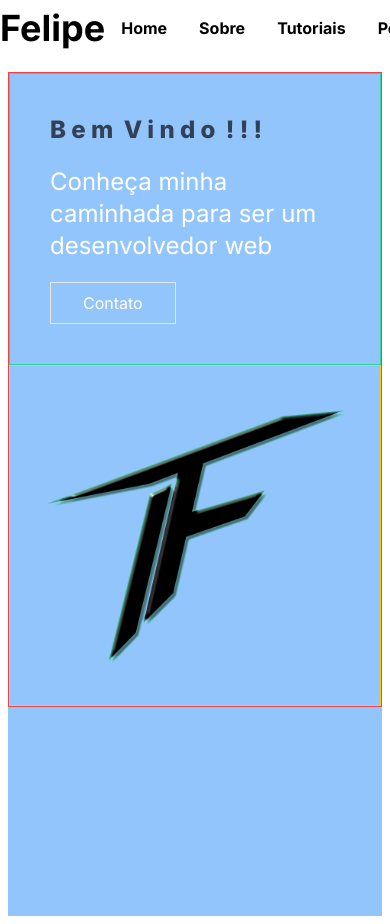
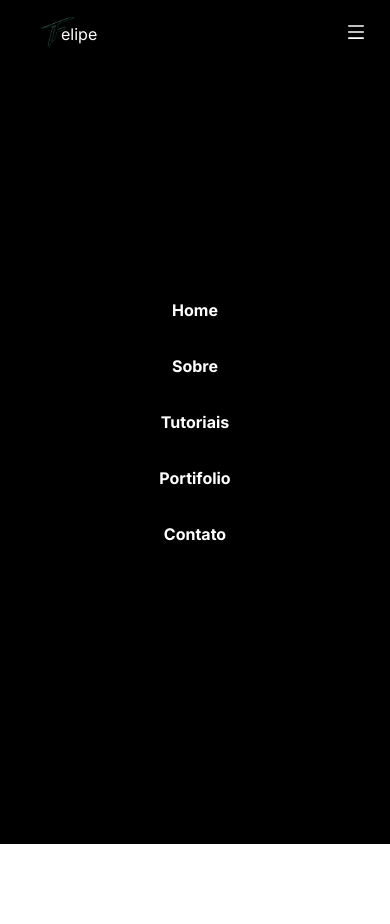
Before and after one commit to fsdFelipe/fsdclient2024, a Next.js app: page / in a window 390 px wide. After the commit the page ends 844 px from the top, so only its background shows below. Built offline with nearby package versions, Linux system fonts and the light colour scheme.

Commit message:
Adicionado menu mobile

```diff
--- a/components/Hero.tsx
+++ b/components/Hero.tsx
@@ -8,13 +8,14 @@ import {
 import { motion } from 'framer-motion'
 import AnimatedTitle from './animations/AnimatedTitle';
 import Link from 'next/link';
+import DrawImg from './animations/DrawImg';
 
 const Hero: React.FC = () => {
     return (
-        <section className='w-full bg-blue-300 min-h-screen mt-16 lg:mt-0 items-center justify-center lg:p-12'>
-            <div className='w-full lg:flex items-center justify-center text-white border-[1px] border-red-500'>
-                <div className='w-full flex-col lg:w-1/2 p-8 items-center justify-center border-[1px] border-emerald-400'>
-                    <div className='p-2 text-white'>
+        <section className='w-full bg-blue-300 min-h-[40vh] mt-16 lg:mt-0 items-center justify-center lg:p-12'>
+            <div className='w-full lg:flex items-center justify-center text-white p-8'>
+                <div className='w-full flex-col h-full p-4 lg:w-1/2 items-center justify-center'>
+                    <div className='text-white'>
                         <AnimatedTitle text="Bem Vindo !!!" />
                         <motion.p
                             initial={{ opacity: 0 }}
@@ -25,7 +26,7 @@ const Hero: React.FC = () => {
                                 },
                             }
                             }
-                            className='py-5 text-2xl'
+                            className='py-5 text-xl'
                         >Conheça minha caminhada para ser um desenvolvedor web
                         </motion.p>
                         <motion.button
@@ -38,7 +39,7 @@ const Hero: React.FC = () => {
                                 },
                             }
                             }
-                            className='px-8 py-2 border hover:border-red-600'>
+                            className='px-8 py-2 my-4 border hover:border-red-600'>
                             <Link href='pages/contato'>Contato</Link>
                         </motion.button>
                     </div>
@@ -93,11 +94,8 @@ const Hero: React.FC = () => {
                         </motion.a>
                     </div>
                 </div>
-                <div className='w-full lg:w-1/2 flex items-center justify-center border-[1px] border-yellow-400 p-8'>
-                    <Image src='/images/Logo.png'
-                        alt='Felipe Dias'
-                        width={520}
-                        height={460} />
+                <div className='w-full lg:w-1/2  flex items-start justify-center'>
+                    <DrawImg />
                 </div>
             </div>
         </section>
--- a/components/Navbar.tsx
+++ b/components/Navbar.tsx
@@ -1,14 +1,18 @@
+import { LOGOF } from '@/constants'
+import Image from 'next/image'
 import Link from 'next/link'
 import React from 'react'
+import { AiOutlineMenu } from "react-icons/ai"
 
 const Navbar = () => {
     return (
-        <div className='fixed left-0 top-0 w-full z-30'>
-            <nav className='max-w-[1240px] m-auto flex justify-between items-center'>
-                <Link href='/'>
-                    <h1 className='font-bold text-4xl'>Felipe</h1>
+        <div className='fixed left-0 top-0 w-full z-30 easy-in duration-300'>
+            <nav className='flex justify-between items-center xl:px-32 px-6 text-white'>
+                <Link href='/' className='p-4 flex items-center justify-center z-10'>
+                    <Image src={LOGOF} alt='Felipe' width={35} height={10} />
+                    <h3 className='-ml-3.5 mt-1 sm:text-black'>elipe</h3>
                 </Link>
-                <ul className='flex'>
+                <ul className='hidden sm:flex'>
                     <li className='p-4 font-bold hover:text-gray-500'>
                         <Link href='/'>Home</Link>
                     </li>
@@ -25,6 +29,32 @@ const Navbar = () => {
                         <Link href='/contact'>Contato</Link>
                     </li>
                 </ul>
+
+                {/** Botão Mobile */}
+                <div className='block sm:hidden z-10'>
+                    <AiOutlineMenu size={20} />
+                </div>
+
+                {/** Menu Mobile */}
+                <div className='sm:hidden absolute left-0 right-0 top-0 bottom-0 w-full flex items-center justify-center h-screen bg-black text-center easy-in duration-300'>
+                    <ul>
+                        <li className='p-4 font-bold hover:text-gray-500'>
+                            <Link href='/'>Home</Link>
+                        </li>
+                        <li className='p-4 font-bold hover:text-gray-500'>
+                            <Link href='/sobre'>Sobre</Link>
+                        </li>
+                        <li className='p-4 font-bold hover:text-gray-500'>
+                            <Link href='/#videos'>Tutoriais</Link>
+                        </li>
+                        <li className='p-4 font-bold hover:text-gray-500'>
+                            <Link href='/work'>Portifolio</Link>
+                        </li>
+                        <li className='p-4 font-bold hover:text-gray-500'>
+                            <Link href='/contact'>Contato</Link>
+                        </li>
+                    </ul>
+                </div>
             </nav>
         </div>
     )
--- a/components/animations/AnimatedTitle.tsx
+++ b/components/animations/AnimatedTitle.tsx
@@ -38,7 +38,7 @@ const AnimatedTitle: React.FC<AnimatedTitleProps> = ({ text }) => {
     return (
         <div className='w-full mx-auto flex items-center justify-center overflow-hidden'>
             <motion.h1
-                className='inline-block w-full text-slate-700 font-extrabold text-2xl lg:text-3xl'
+                className='inline-block w-full text-slate-700 font-extrabold text-lg md:text-2xl lg:text-3xl'
                 variants={texto}
                 initial='initial'
                 animate='animate'
--- /dev/null
+++ b/components/animations/DrawImg.tsx
@@ -0,0 +1,57 @@
+import React from 'react'
+import { motion } from 'framer-motion';
+
+const DrawImg = () => {
+    return (
+        <div className='flex h-[380px] mt-0 items-center justify-center'>
+            <motion.svg
+                xmlns="http://www.w3.org/2000/svg"
+                viewBox="0 0 500 500"
+                style={{ width: '100%', height: '100%' }}
+            >
+                <motion.path
+                    d="M 164.534882 411.046509 L 210.465118 141.860458 L 176.162781 158.139526 L 121.511627 481.395355 L 164.534882 411.046509 Z"
+                    fill="transparent"
+                    stroke="#0d9488"
+                    strokeWidth="2.5"
+                    strokeLinecap="round"
+                    initial={{ pathLength: 0, pathOffset: 1 }}
+                    animate={{ pathLength: 1, pathOffset: 0 }}
+                    transition={{ duration: 3, delay: 1 }}
+                />
+                <motion.path
+                    d="M 164.534882 411.046509 L 210.465118 141.860458 L 176.162781 158.139526 L 121.511627 481.395355 L 164.534882 411.046509 Z"
+                    fill="transparent"
+                    stroke="#0d9488"
+                    strokeWidth="5"
+                    strokeLinecap="round"
+                    initial={{ pathLength: 0, pathOffset: 1, fill: 'transparent' }}
+                    animate={{ pathLength: 1, pathOffset: 0, fill: 'black' }}
+                    transition={{ duration: 3, delay: 4 }}
+                />
+                <motion.path
+                    d="M 170.930237 413.95347 L 222.093018 120.348839 L 152.906967 149.41861 L 27.325581 166.279068 L 375 26.16279 L 472.674408 19.767441 L 260.465097 106.976744 L 248.83721 175 L 361.046493 129.069769 L 312.790681 187.209299 L 242.441863 215.116283 L 222.093018 338.372101 L 170.930237 413.95347 Z"
+                    fill="transparent"
+                    stroke="#0d9488"
+                    strokeWidth="5"
+                    strokeLinecap="round"
+                    initial={{ pathLength: 0, pathOffset: 1 }}
+                    animate={{ pathLength: 1, pathOffset: 0 }}
+                    transition={{ duration: 4, delay: 1 }}
+                />
+                <motion.path
+                    d="M 170.930237 413.95347 L 222.093018 120.348839 L 152.906967 149.41861 L 27.325581 166.279068 L 375 26.16279 L 472.674408 19.767441 L 260.465097 106.976744 L 248.83721 175 L 361.046493 129.069769 L 312.790681 187.209299 L 242.441863 215.116283 L 222.093018 338.372101 L 170.930237 413.95347 Z"
+                    fill="transparent"
+                    stroke="#0d9488"
+                    strokeWidth="3"
+                    strokeLinecap="round"
+                    initial={{ pathLength: 0, pathOffset: 1, fill: 'transparent' }}
+                    animate={{ pathLength: 1, pathOffset: 0, fill: 'black' }}
+                    transition={{ duration: 4, delay: 4 }}
+                />
+            </motion.svg>
+        </div>
+    )
+}
+
+export default DrawImg
--- a/constants/index.ts
+++ b/constants/index.ts
@@ -1,31 +1,2 @@
 //Logo principal
 export const LOGOF = '/images/Logo.png'
-
-//Animação Titulo
-export const tituloIn = {
-  initial: {
-    opacity: 1,
-  },
-  animate: {
-    opacity: 1,
-    transition: {
-      delay: 0.5,
-      staggerChildren: 0.08,
-    },
-  },
-};
-
-export const letra = {
-  initial: {
-    opacity: 0,
-    scale: 1, // Add initial scale value
-  },
-  animate: {
-    opacity: 1,
-    y: 0,
-    scale: [1, 1.2, 0.8, 1.1, 1], // Add an array of scale values for bounce effect
-    transition: {
-      duration: 1,
-    },
-  },
-};
```
